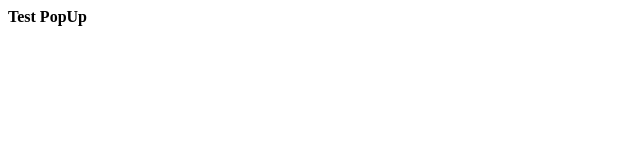
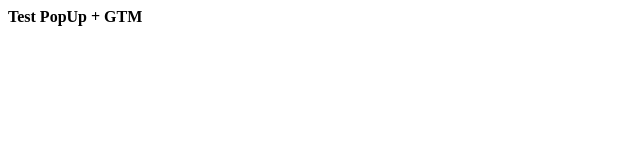
Before and after one commit to xxxandrewxxx/xxxandrewxxx.github.io, a plain HTML site: page index.html in a window 1280 px wide. Shown: the full height of the page, 0-640 px from the left. Drawn offline with Linux system fonts and the light colour scheme.

Commit message:
Update index.html

```diff
--- a/index.html
+++ b/index.html
@@ -24,7 +24,7 @@
    </Head>
    <Body>
      <p> <!-- It is a Paragraph tag for creating the paragraph -->
-     <b>Test PopUp
+     <b>Test PopUp + GTM
     </p>
 
     </Body>
```
